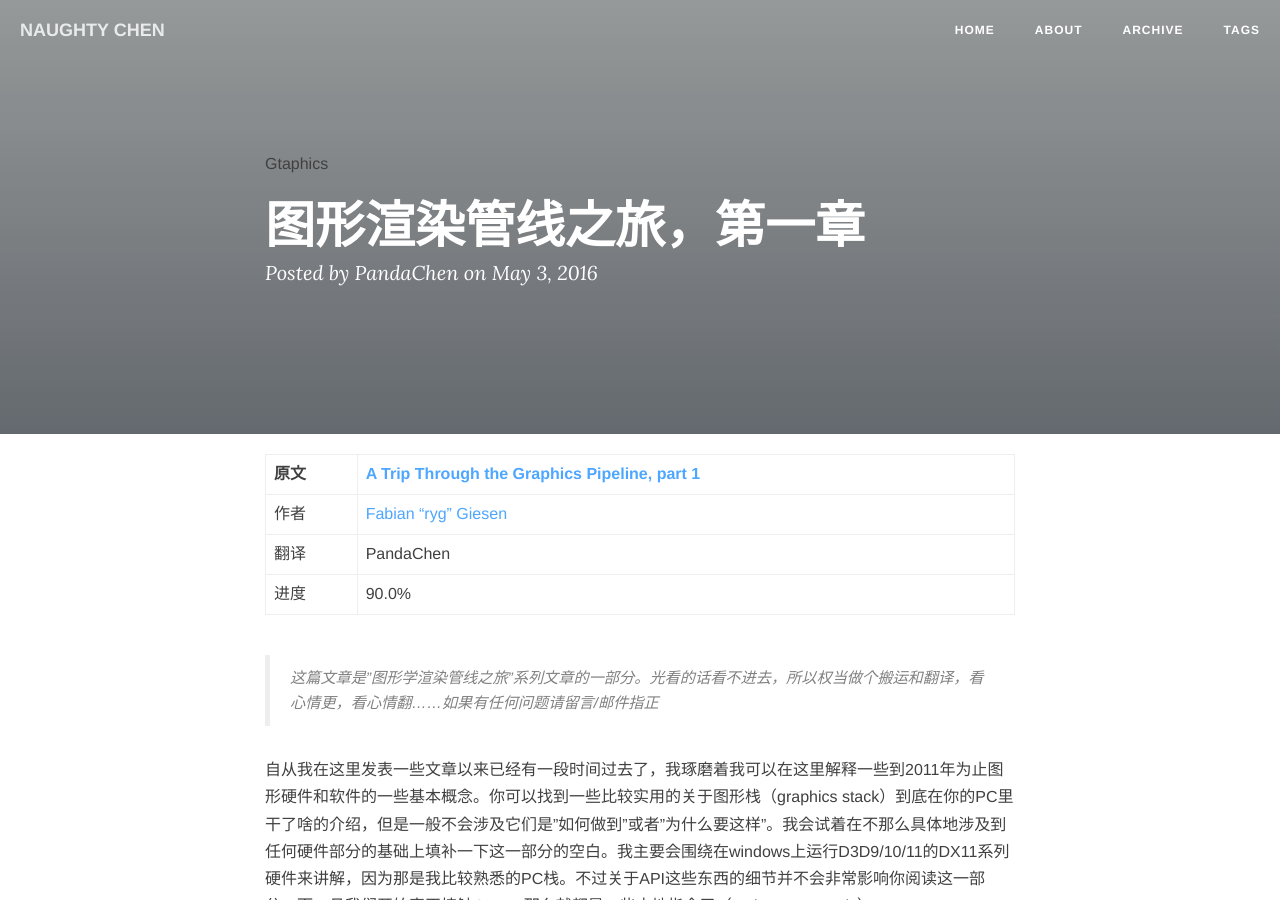
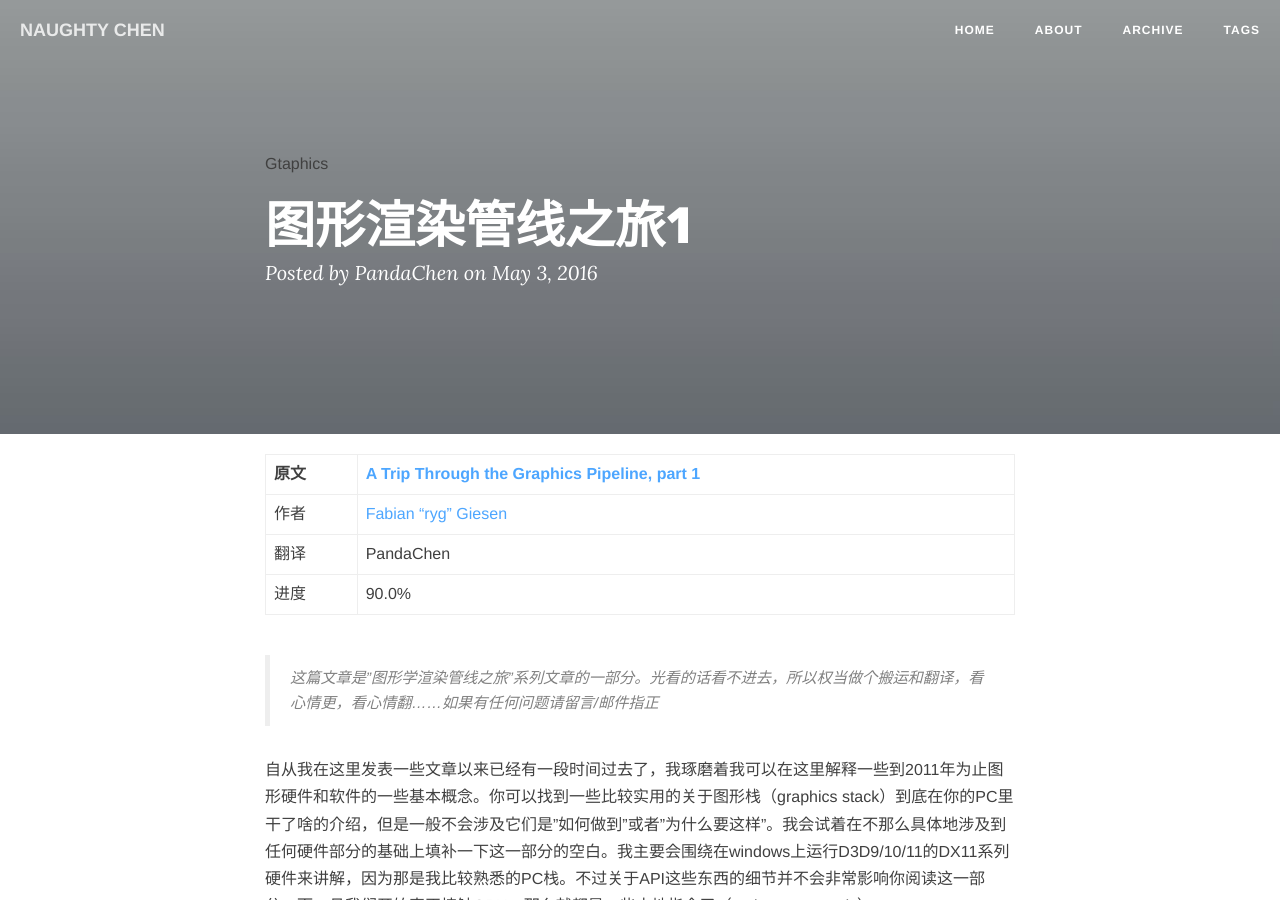
Before and after one commit to AGiantPanda/website1.0, a Jekyll site: the page built from _posts/2016-05-03-a-trip-through-the-graphics-pipeline.md, in a window 1280 px wide and 900 px high. Built offline with Jekyll 4.4.1, drawn with Linux system fonts in a browser that asks for light colours; nearby versions of some CDN libraries; comment, search, counter and statistics services are not loaded.

Commit message:
Update 2016-05-03-a-trip-through-the-graphics-pipeline.md

```diff
--- a/_posts/2016-05-03-a-trip-through-the-graphics-pipeline.md
+++ b/_posts/2016-05-03-a-trip-through-the-graphics-pipeline.md
@@ -1,6 +1,6 @@
 ---
 layout: post
-title: 图形渲染管线之旅，第一章
+title: 图形渲染管线之旅1
 categories: [blog ]
 tags: [Gtaphics, ]
 description: 图形渲染管线之旅。
```
